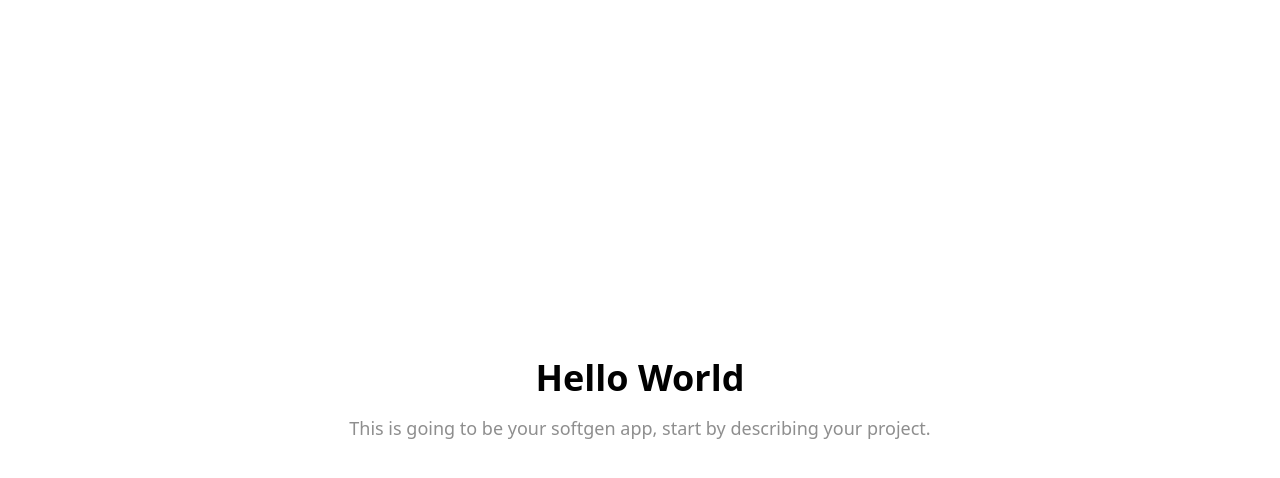
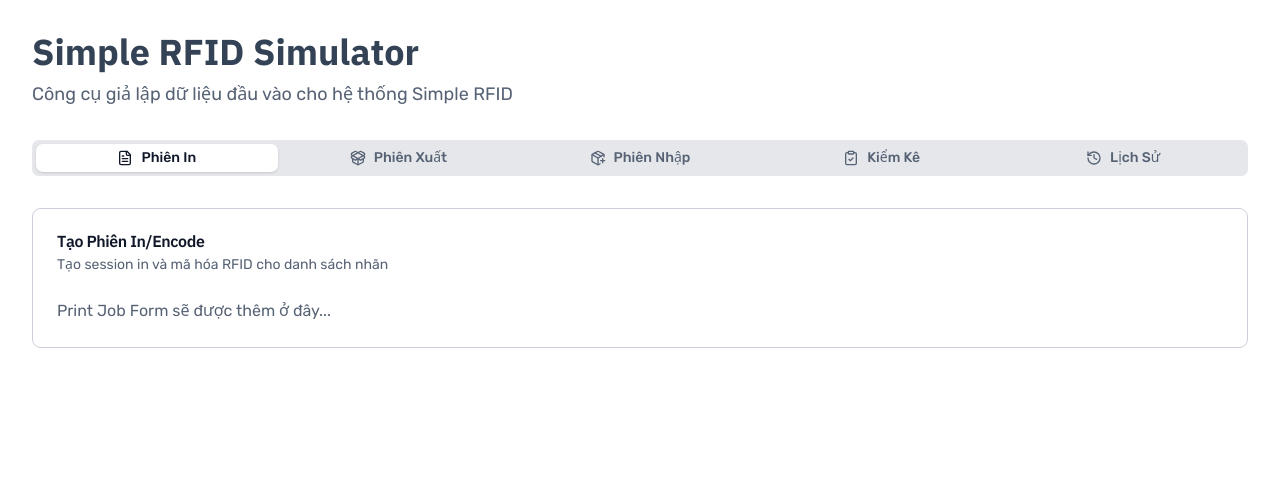
Before and after one commit to ruangongming/RFID-data-Sample, a Next.js app: page / in a window 1280 px wide. Shown: the top 478 px of the page. Built offline with nearby package versions, Linux system fonts and the light colour scheme.

Commit message:
feat(ui): implement main layout structure

```diff
--- /dev/null
+++ b/src/components/JSONPreview.tsx
@@ -0,0 +1,26 @@
+import { Card, CardContent, CardHeader, CardTitle } from "@/components/ui/card";
+import { ScrollArea } from "@/components/ui/scroll-area";
+
+interface JSONPreviewProps {
+  title?: string;
+  data: any;
+}
+
+export function JSONPreview({ title = "JSON Preview", data }: JSONPreviewProps) {
+  return (
+    <Card className="bg-muted/30">
+      <CardHeader className="pb-3">
+        <CardTitle className="text-sm font-heading text-muted-foreground">
+          {title}
+        </CardTitle>
+      </CardHeader>
+      <CardContent>
+        <ScrollArea className="h-[300px] w-full">
+          <pre className="font-mono text-xs text-foreground whitespace-pre-wrap break-all">
+            {JSON.stringify(data, null, 2)}
+          </pre>
+        </ScrollArea>
+      </CardContent>
+    </Card>
+  );
+}
--- /dev/null
+++ b/src/components/StatusBadge.tsx
@@ -0,0 +1,35 @@
+import { Badge } from "@/components/ui/badge";
+import { CheckCircle2, XCircle, Clock } from "lucide-react";
+
+interface StatusBadgeProps {
+  status: "success" | "error" | "pending";
+  children?: React.ReactNode;
+}
+
+export function StatusBadge({ status, children }: StatusBadgeProps) {
+  const variants = {
+    success: {
+      icon: <CheckCircle2 className="h-3 w-3" />,
+      className: "bg-success/10 text-success hover:bg-success/20 border-success/20",
+    },
+    error: {
+      icon: <XCircle className="h-3 w-3" />,
+      className: "bg-destructive/10 text-destructive hover:bg-destructive/20 border-destructive/20",
+    },
+    pending: {
+      icon: <Clock className="h-3 w-3" />,
+      className: "bg-accent/10 text-accent hover:bg-accent/20 border-accent/20",
+    },
+  };
+
+  const variant = variants[status];
+
+  return (
+    <Badge variant="outline" className={variant.className}>
+      <span className="flex items-center gap-1.5">
+        {variant.icon}
+        {children}
+      </span>
+    </Badge>
+  );
+}
--- a/src/pages/index.tsx
+++ b/src/pages/index.tsx
@@ -1,12 +1,127 @@
-import React from 'react'
+import { useState } from "react";
+import { SEO } from "@/components/SEO";
+import { Tabs, TabsContent, TabsList, TabsTrigger } from "@/components/ui/tabs";
+import { Card, CardContent, CardDescription, CardHeader, CardTitle } from "@/components/ui/card";
+import { FileText, PackageOpen, PackagePlus, ClipboardCheck, History } from "lucide-react";
 
 export default function Home() {
+  const [activeTab, setActiveTab] = useState("print");
+
   return (
-    <main className="min-h-screen bg-background flex items-center justify-center">
-      <div className="text-center space-y-4">
-        <h1 className="text-4xl font-bold text-foreground">Hello World</h1>
-        <p className="text-lg text-muted-foreground">This is going to be your softgen app, start by describing your project.</p>
-      </div>
-    </main>
-  )
+    <>
+      <SEO
+        title="Simple RFID Simulator - Công cụ giả lập dữ liệu"
+        description="Công cụ nội bộ để giả lập dữ liệu đầu vào cho hệ thống Simple RFID"
+      />
+      <main className="min-h-screen bg-background">
+        <div className="container py-8">
+          {/* Header */}
+          <div className="mb-8">
+            <h1 className="text-4xl font-bold font-heading text-primary mb-2">
+              Simple RFID Simulator
+            </h1>
+            <p className="text-muted-foreground text-lg">
+              Công cụ giả lập dữ liệu đầu vào cho hệ thống Simple RFID
+            </p>
+          </div>
+
+          {/* Main Content */}
+          <Tabs value={activeTab} onValueChange={setActiveTab} className="w-full">
+            <TabsList className="grid w-full grid-cols-5 mb-8">
+              <TabsTrigger value="print" className="flex items-center gap-2">
+                <FileText className="h-4 w-4" />
+                <span className="hidden sm:inline">Phiên In</span>
+              </TabsTrigger>
+              <TabsTrigger value="stockout" className="flex items-center gap-2">
+                <PackageOpen className="h-4 w-4" />
+                <span className="hidden sm:inline">Phiên Xuất</span>
+              </TabsTrigger>
+              <TabsTrigger value="stockin" className="flex items-center gap-2">
+                <PackagePlus className="h-4 w-4" />
+                <span className="hidden sm:inline">Phiên Nhập</span>
+              </TabsTrigger>
+              <TabsTrigger value="audit" className="flex items-center gap-2">
+                <ClipboardCheck className="h-4 w-4" />
+                <span className="hidden sm:inline">Kiểm Kê</span>
+              </TabsTrigger>
+              <TabsTrigger value="history" className="flex items-center gap-2">
+                <History className="h-4 w-4" />
+                <span className="hidden sm:inline">Lịch Sử</span>
+              </TabsTrigger>
+            </TabsList>
+
+            <TabsContent value="print">
+              <Card>
+                <CardHeader>
+                  <CardTitle className="font-heading">Tạo Phiên In/Encode</CardTitle>
+                  <CardDescription>
+                    Tạo session in và mã hóa RFID cho danh sách nhãn
+                  </CardDescription>
+                </CardHeader>
+                <CardContent>
+                  <p className="text-muted-foreground">Print Job Form sẽ được thêm ở đây...</p>
+                </CardContent>
+              </Card>
+            </TabsContent>
+
+            <TabsContent value="stockout">
+              <Card>
+                <CardHeader>
+                  <CardTitle className="font-heading">Tạo Phiếu Xuất Kho</CardTitle>
+                  <CardDescription>
+                    Tạo phiếu xuất kho với thông tin tài sản và người nhận
+                  </CardDescription>
+                </CardHeader>
+                <CardContent>
+                  <p className="text-muted-foreground">Stock Out Form sẽ được thêm ở đây...</p>
+                </CardContent>
+              </Card>
+            </TabsContent>
+
+            <TabsContent value="stockin">
+              <Card>
+                <CardHeader>
+                  <CardTitle className="font-heading">Tạo Phiếu Nhập Kho</CardTitle>
+                  <CardDescription>
+                    Tạo phiếu nhập kho với thông tin tài sản và người gửi
+                  </CardDescription>
+                </CardHeader>
+                <CardContent>
+                  <p className="text-muted-foreground">Stock In Form sẽ được thêm ở đây...</p>
+                </CardContent>
+              </Card>
+            </TabsContent>
+
+            <TabsContent value="audit">
+              <Card>
+                <CardHeader>
+                  <CardTitle className="font-heading">Tạo Phiên Kiểm Kê</CardTitle>
+                  <CardDescription>
+                    Tạo session kiểm kê tài sản với danh sách tài sản
+                  </CardDescription>
+                </CardHeader>
+                <CardContent>
+                  <p className="text-muted-foreground">Audit Session Form sẽ được thêm ở đây...</p>
+                </CardContent>
+              </Card>
+            </TabsContent>
+
+            <TabsContent value="history">
+              <Card>
+                <CardHeader>
+                  <CardTitle className="font-heading">Lịch Sử Phiên</CardTitle>
+                  <CardDescription>
+                    Xem lại các phiên đã tạo và kết quả API
+                  </CardDescription>
+                </CardHeader>
+                <CardContent>
+                  <p className="text-muted-foreground">History Log sẽ được thêm ở đây...</p>
+                </CardContent>
+              </Card>
+            </TabsContent>
+          </Tabs>
+        </div>
+      </main>
+    </>
+  );
 }
--- a/src/styles/globals.css
+++ b/src/styles/globals.css
@@ -1,3 +1,5 @@
+@import url('https://fonts.googleapis.com/css2?family=IBM+Plex+Sans:wght@400;600;700&family=Rubik:wght@400;500&family=JetBrains+Mono:wght@400;500&display=swap');
+
 @tailwind base;
 @tailwind components;
 @tailwind utilities;
@@ -12,24 +14,26 @@
   :root {
     --radius: 0.55rem;
     --background: 0 0% 100%;
-    --foreground: 330 0% 0.3%;
+    --foreground: 222 47% 11%;
     --card: 0 0% 100%;
-    --card-foreground: 330 0% 0.3%;
+    --card-foreground: 222 47% 11%;
     --popover: 0 0% 100%;
-    --popover-foreground: 330 0% 0.3%;
-    --primary: 0 0% 4.5%;
-    --primary-foreground: 0 0% 97.5%;
-    --secondary: 0 0% 97.3%;
-    --secondary-foreground: 0 0% 4.5%;
-    --muted: 0 0% 97.3%;
-    --muted-foreground: 0 0% 55.7%;
-    --accent: 0 0% 97.3%;
-    --accent-foreground: 0 0% 4.5%;
-    --destructive: 359.9132 100.2494% 67.8807%;
-    --destructive-foreground: 0 0% 0%;
-    --border: 0 0% 92.2%;
-    --input: 0 0% 92.2%;
-    --ring: 0 0% 70.8%;
+    --popover-foreground: 222 47% 11%;
+    --primary: 215 25% 27%;
+    --primary-foreground: 0 0% 100%;
+    --secondary: 215 20% 45%;
+    --secondary-foreground: 0 0% 100%;
+    --muted: 220 13% 91%;
+    --muted-foreground: 215 15% 40%;
+    --accent: 38 92% 50%;
+    --accent-foreground: 0 0% 100%;
+    --destructive: 0 72% 51%;
+    --destructive-foreground: 0 0% 100%;
+    --success: 142 71% 45%;
+    --success-foreground: 0 0% 100%;
+    --border: 220 13% 82%;
+    --input: 220 13% 82%;
+    --ring: 215 25% 27%;
     --chart-1: 41.1 71.2% 54.4%;
     --chart-2: 184.7 32.4% 48.6%;
     --chart-3: 227.4 15.2% 33.3%;
--- a/tailwind.config.ts
+++ b/tailwind.config.ts
@@ -10,6 +10,11 @@ const config: Config = {
   ],
   theme: {
     extend: {
+      fontFamily: {
+        sans: ["Rubik", "system-ui", "sans-serif"],
+        heading: ["IBM Plex Sans", "system-ui", "sans-serif"],
+        mono: ["JetBrains Mono", "Courier New", "monospace"],
+      },
       colors: {
         background: "hsl(var(--background))",
         foreground: "hsl(var(--foreground))",
@@ -41,6 +46,10 @@ const config: Config = {
           DEFAULT: "hsl(var(--destructive))",
           foreground: "hsl(var(--destructive-foreground))",
         },
+        success: {
+          DEFAULT: "hsl(var(--success))",
+          foreground: "hsl(var(--success-foreground))",
+        },
         border: "hsl(var(--border))",
         input: "hsl(var(--input))",
         ring: "hsl(var(--ring))",
@@ -50,16 +59,6 @@ const config: Config = {
           "3": "hsl(var(--chart-3))",
           "4": "hsl(var(--chart-4))",
           "5": "hsl(var(--chart-5))",
-        },
-        sidebar: {
-          DEFAULT: "hsl(var(--sidebar))",
-          foreground: "hsl(var(--sidebar-foreground))",
-          primary: "hsl(var(--sidebar-primary))",
-          "primary-foreground": "hsl(var(--sidebar-primary-foreground))",
-          accent: "hsl(var(--sidebar-accent))",
-          "accent-foreground": "hsl(var(--sidebar-accent-foreground))",
-          border: "hsl(var(--sidebar-border))",
-          ring: "hsl(var(--sidebar-ring))",
         },
       },
       borderRadius: {
```
Also changed, not shown: src/types/api.ts (added, +109 -0 lines), .softgen/tasks/task-1.md.
